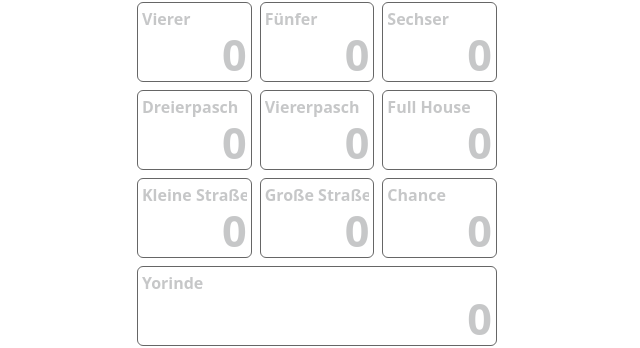
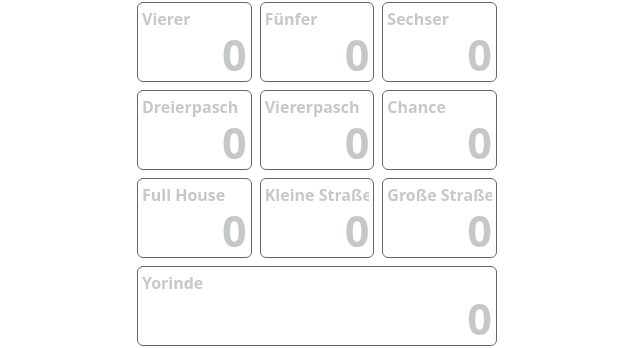
Before and after one commit to hansmaulwurf23/yorinde, a Vue app: page / in a window 1280 px wide. Shown: the part 202-550 px from the top of the page, without its empty margins (323-963 px from the left). Built offline with nearby package versions, Linux system fonts and the light colour scheme.

Commit message:
reordered special points

```diff
--- a/src/constants.js
+++ b/src/constants.js
@@ -6,9 +6,9 @@ export const FIVES =           4
 export const SIXES =           5
 export const THREE_OF_A_KIND = 6
 export const FOUR_OF_A_KIND =  7
-export const FULLHOUSE =       8
-export const SMALLSTR =        9
-export const LARGESTR =        10
-export const CHANCE =          11
+export const CHANCE =          8
+export const FULLHOUSE =       9
+export const SMALLSTR =        10
+export const LARGESTR =        11
 export const YORINDE =         12
 export const MAX_HIGHSCORE_ENTRIES = 15
--- a/src/labels.js
+++ b/src/labels.js
@@ -3,8 +3,8 @@ import { THREE_OF_A_KIND, FOUR_OF_A_KIND, FULLHOUSE, SMALLSTR, LARGESTR, YORINDE
 const labels = {
   'de': {
     'board': [
-      'Einer', 'Zweier', 'Dreier', 'Vierer', 'Fünfer', 'Sechser', 'Dreierpasch', 'Viererpasch', 'Full House',
-      'Kleine Straße', 'Große Straße', 'Chance', 'Yorinde',
+      'Einer', 'Zweier', 'Dreier', 'Vierer', 'Fünfer', 'Sechser', 'Dreierpasch', 'Viererpasch', 'Chance', 'Full House',
+      'Kleine Straße', 'Große Straße', 'Yorinde',
     ],
     'sum':'Summe',
     'invalid': {
@@ -36,8 +36,8 @@ const labels = {
   },
   'en': {
     'board': [
-      'Aces', 'Twos', 'Threes', 'Fours', 'Fives', 'Sixes', 'Three Of A Kind', 'Four Of A Kind', 'Full House',
-      'Small Straight', 'Large Straight', 'Chance', 'Yorinde',
+      'Aces', 'Twos', 'Threes', 'Fours', 'Fives', 'Sixes', 'Three Of A Kind', 'Four Of A Kind', 'Chance', 'Full House',
+      'Small Straight', 'Large Straight', 'Yorinde',
     ],
     'sum':'Sum',
     'invalid': {
--- a/src/stores/scoreBoard.js
+++ b/src/stores/scoreBoard.js
@@ -37,10 +37,10 @@ export const useBoardStore = defineStore("yorindeBoardStore", () => {
       () => true,
       () => rolledDiceCounter.value.some((x) => x >= 3), // three of a kind
       () => rolledDiceCounter.value.some((x) => x >= 4), // four of a kind
+      () => true,
       () => rolledDiceCounter.value.includes(2) && rolledDiceCounter.value.includes(3), // two and three of a kind
       () => longestNonZeroLength() >= 4, // small street
       () => longestNonZeroLength() >= 5, // large street
-      () => true,
       () => rolledDiceCounter.value.includes(5),
     ]
 
@@ -53,10 +53,10 @@ export const useBoardStore = defineStore("yorindeBoardStore", () => {
       () => rolledDiceCounter.value[5] * 6,
       () => rolledDiceSum.value,
       () => rolledDiceSum.value,
+      () => rolledDiceSum.value,
       () => 25,
       () => 30,
       () => 40,
-      () => rolledDiceSum.value,
       () => 50,
     ]
 
```
